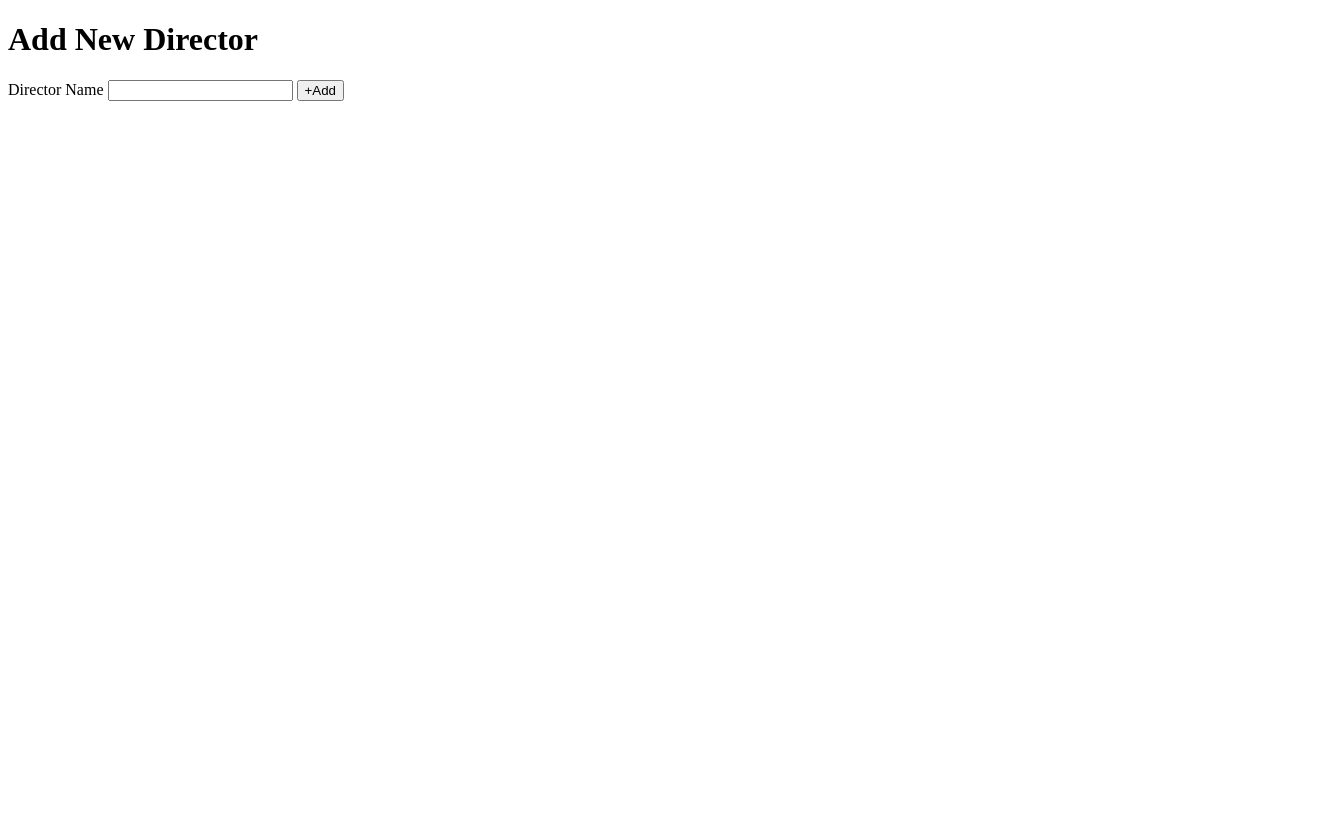
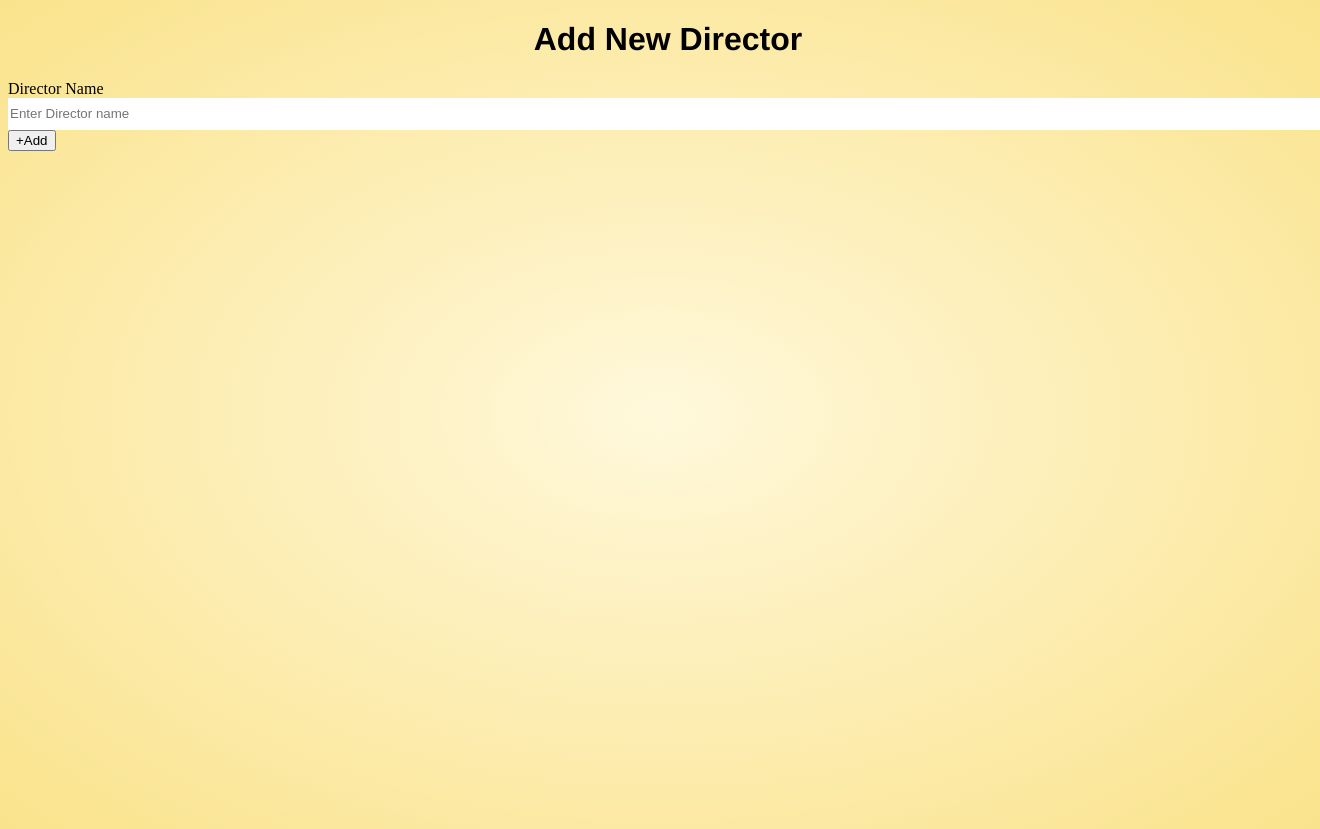
Before and after one commit to SaiSatya16/Movie-Director-Management-MVC-Flask, a Flask app: page /add_director in a window 1320 px wide; the page is wider, and only the part inside the window is pictured. Before the commit the page ends 101 px from the top of that part, so only its background shows below. Run offline with Flask 3, Linux system fonts and the light colour scheme.

Commit message:
Update add_dir_form.html
added background color to add_dir_form.html page

```diff
--- a/templates/add_dir_form.html
+++ b/templates/add_dir_form.html
@@ -1,17 +1,44 @@
 <!DOCTYPE html>
 <html lang="en">
   <head>
-    <meta charset="UTF-8">
-    <meta http-equiv="X-UA-Compatible" content="IE=edge">
-    <meta name="viewport" content="width=device-width, initial-scale=1.0">
+    <meta charset="UTF-8" />
+    <meta http-equiv="X-UA-Compatible" content="IE=edge" />
+    <meta name="viewport" content="width=device-width, initial-scale=1.0" />
     <title>Add Director</title>
   </head>
   <body>
-    <h1>Add New Director</h1>
+    <div class="add-dir-container d-flex flex-row justify-content-center mt-5">
+      <div class="container">
+        <h1 class="heading">Add New Director</h1>
         <form action="/add_director" method="post">
           <label for="d_name">Director Name</label>
-        <input type="text" id="d_name" name="d_name">
-        <input type="submit" value="+Add">
+          <input
+            type="text"
+            id="d_name"
+            name="d_name"
+            class="dir-name-inp"
+            placeholder="Enter Director name"
+          />
+          <input type="submit" value="+Add" />
         </form>
+      </div>
+    </div>
   </body>
 </html>
+<style>
+  body {
+    background-image: radial-gradient(#fff8db, #fae38c);
+    background-size: cover;
+    height: 100vh;
+    width: 100vw;
+  }
+  .heading {
+    font-family: "Franklin Gothic Medium", "Arial Narrow", Arial, sans-serif;
+    text-align: center;
+  }
+  .dir-name-inp {
+    width: 100%;
+    height: 30px;
+    border-width: 0px;
+  }
+</style>
```
Lines whose indentation alone changed are shown as unchanged.
